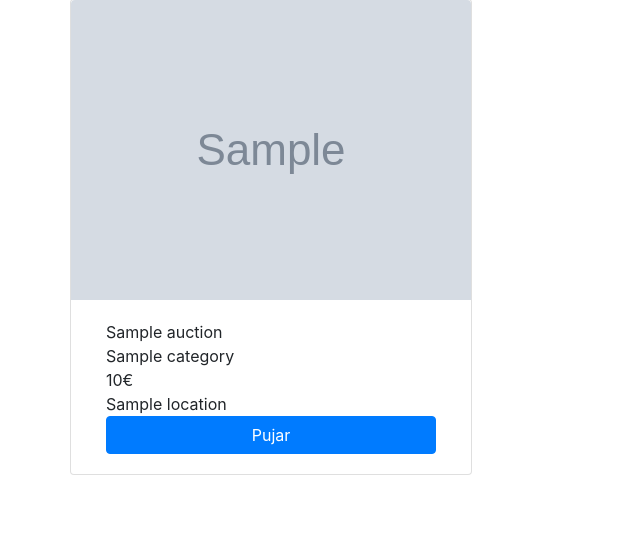
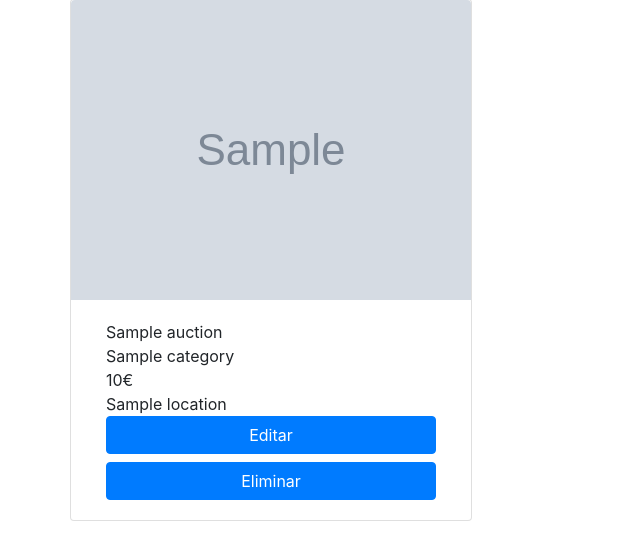
Before and after one commit to JaimeGarcia94/eactivos, a Symfony app: template app/templates/auction/index.html.twig in a window 1280 px wide. Shown: the part 169-729 px from the top of the page, without its empty margins (0-640 px from the left). Run offline with Twig, Linux system fonts and the light colour scheme; the template is opened without the code that fills it: most values are stand-ins (such as "Sample title", 1, 10 or a date in 2020); grey boxes marked "Sample" are stand-in pictures; some libraries are stand-ins or nearby versions.

Commit message:
fix btn list auction

```diff
--- a/app/config/routes.yaml
+++ b/app/config/routes.yaml
@@ -10,6 +10,10 @@ auction_create:
     path: /create-auction
     controller: App\Controller\AuctionController::create
 
+auction_edit:
+    path: /edit-auction/{id}
+    controller: App\Controller\AuctionController::edit
+
 register:
     path: /register
     controller: App\Controller\UserController::register
--- a/app/templates/auction/index.html.twig
+++ b/app/templates/auction/index.html.twig
@@ -28,7 +28,12 @@
                                 <span>{{ auction.location}}</span>
                             </div>
                             <div class="col-12">
-                                <a href="{{ path('auction_detail', {'id':auction.id}) }}" type="button" class="btn btn-block btn-flat btn-primary">Pujar</a>
+                                {% if app.user.role == 'user' %}
+                                    <a href="{{ path('auction_detail', {'id':auction.id}) }}" type="button" class="btn btn-block btn-flat btn-primary">Pujar</a>
+                                {% else %}
+                                    <a href="" type="button" class="btn btn-block btn-flat btn-primary">Editar</a>
+                                    <a href="" type="button" class="btn btn-block btn-flat btn-primary">Eliminar</a>
+                                {% endif %}
                             </div>
                         </div>
                     </div>
```
Also changed, not shown: app/src/Controller/AuctionController.php (+7 -0 lines), 1 other file.
